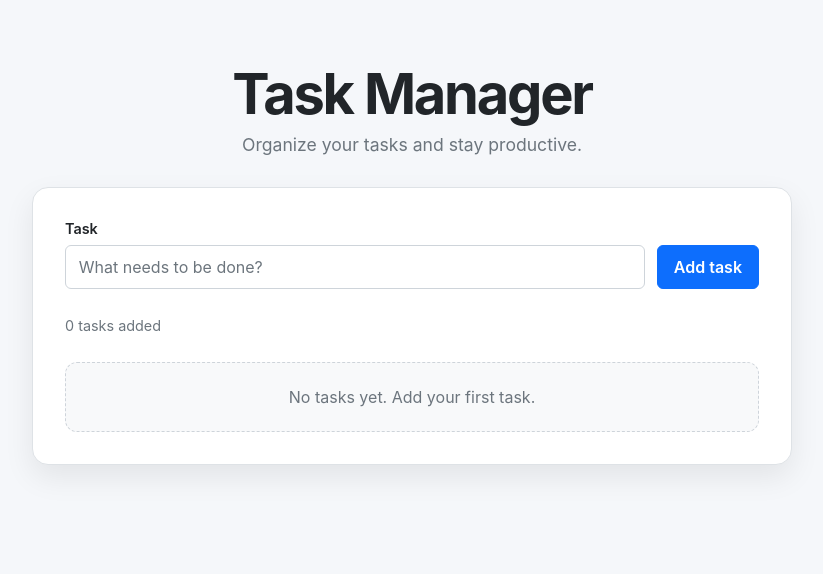
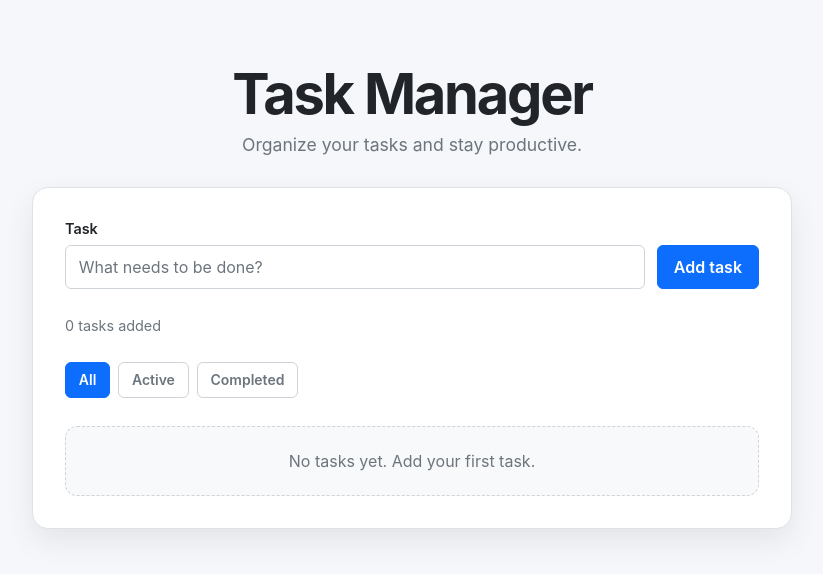
Before and after one commit to jositoda1/task-manager, a React (Vite) app: page / in a window 1280 px wide. Shown: the top 574 px of the page, without its empty margins (228-1051 px from the left). Built offline with nearby package versions, Linux system fonts and the light colour scheme.

Commit message:
feat: add task filtering

```diff
--- a/src/App.css
+++ b/src/App.css
@@ -352,6 +352,51 @@
   border-radius: var(--radius-medium);
 }
 
+/* -------------------------------------------------------
+   Task filters
+   ------------------------------------------------------- */
+
+/* I use Flexbox because the filter controls form a single horizontal group
+   whose main requirement is alignment and consistent spacing. */
+.task-filters {
+  display: flex;
+  flex-wrap: wrap;
+  gap: 0.5rem;
+}
+
+/* I keep filter buttons visually lighter than primary actions because
+   changing visibility does not modify task data. */
+.button--filter {
+  min-height: 36px;
+  padding: 0.45rem 0.8rem;
+
+  color: var(--color-text-muted);
+  background: var(--color-surface);
+
+  border-color: var(--color-border-strong);
+
+  font-size: 0.875rem;
+}
+
+.button--filter:hover {
+  color: var(--color-text);
+  background: var(--color-background);
+}
+
+/* I give the selected filter stronger contrast so its current state is
+   visible while aria-pressed communicates the same state semantically. */
+.button--filter-active {
+  color: #ffffff;
+  background: var(--color-primary);
+  border-color: var(--color-primary);
+}
+
+.button--filter-active:hover {
+  color: #ffffff;
+  background: var(--color-primary-hover);
+  border-color: var(--color-primary-hover);
+}
+
 
 /* -------------------------------------------------------
    Responsive layout
--- a/src/App.jsx
+++ b/src/App.jsx
@@ -2,9 +2,11 @@ import { useState } from 'react'
 import './App.css'
 import TaskForm from './components/TaskForm'
 import TaskList from './components/TaskList'
+import TaskFilters from './components/TaskFilters'
 
 function App() {
   const [tasks, setTasks] = useState([])
+  const [filter, setFilter] = useState('all')
 
   const handleAddTask = (taskTitle) => {
     const newTask = {
@@ -51,6 +53,19 @@ function App() {
     )
   }
 
+  // I derive the visible collection from the source task state and the
+  // selected filter instead of storing a duplicated filtered task list.
+  const visibleTasks = tasks.filter((task) => {
+    if (filter === 'active') {
+      return !task.completed
+    }
+
+    if (filter === 'completed') {
+      return task.completed
+    }
+
+    return true
+  })
   return (
     <main className="app">
       <header className="app-header">
@@ -64,9 +79,13 @@ function App() {
         <p className="task-count">
           {tasks.length} {tasks.length === 1 ? 'task' : 'tasks'} added
         </p>
+        <TaskFilters
+          activeFilter={filter}
+          onFilterChange={setFilter}
+        />
 
         <TaskList
-          tasks={tasks}
+          tasks={visibleTasks}
           onToggleTask={handleToggleTask}
           onDeleteTask={handleDeleteTask}
           onEditTask={handleEditTask}
--- /dev/null
+++ b/src/components/TaskFilters.jsx
@@ -0,0 +1,41 @@
+// src/components/TaskFilters.jsx
+
+const filters = [
+    {
+        value: 'all',
+        label: 'All',
+    },
+    {
+        value: 'active',
+        label: 'Active',
+    },
+    {
+        value: 'completed',
+        label: 'Completed',
+    },
+]
+
+function TaskFilters({ activeFilter, onFilterChange }) {
+    return (
+        <div className="task-filters" aria-label="Task filters">
+            {filters.map((filter) => {
+                const isActive = activeFilter === filter.value
+
+                return (
+                    <button
+                        className={`button button--filter${isActive ? ' button--filter-active' : ''
+                            }`}
+                        key={filter.value}
+                        type="button"
+                        aria-pressed={isActive}
+                        onClick={() => onFilterChange(filter.value)}
+                    >
+                        {filter.label}
+                    </button>
+                )
+            })}
+        </div>
+    )
+}
+
+export default TaskFilters
```
Also changed, not shown: 2 other files (tests, documents, lock files or other folders).
